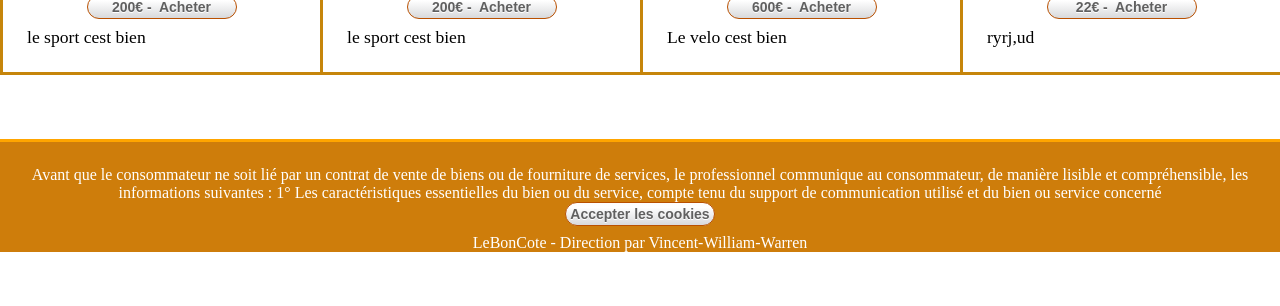
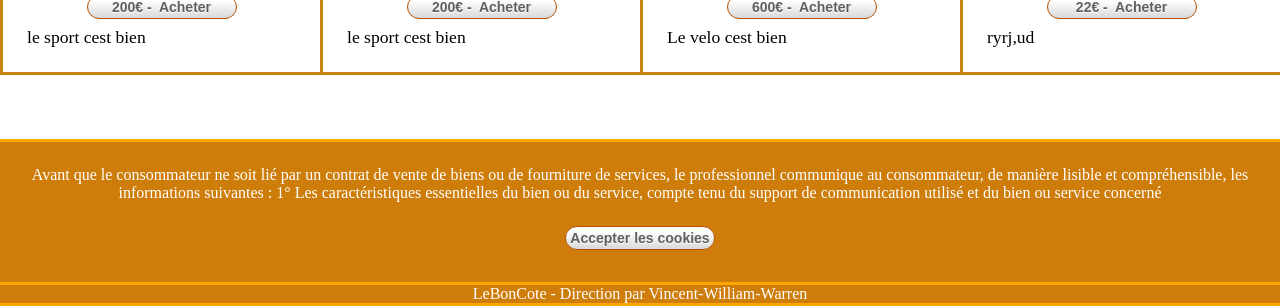
Before and after one commit to Eikoseijolo/Leboncote, a PHP site: page / in a window 1280 px wide. Shown: the part 568-874 px from the top of the page. Before the commit the page ends 820 px from the top, so only its background shows below. Run offline with PHP 8.4, Linux system fonts and the light colour scheme; data comes from the database, SQL or seed files in the repository.

Commit message:
Mise à jours css et correction bug ajout

```diff
--- a/ECF/index.php
+++ b/ECF/index.php
@@ -8,6 +8,7 @@
     <meta name="description" content="ECF, creation d'un site web pour vendre des objets">
     <link rel="stylesheet" href="./webfiles/css/style.css">
     <title>Leboncote vente item</title>
+    <link rel="shortcut icon" href="SRC/img/logo.png" type="image/x-icon">
 </head>
 
 <body>
--- a/ECF/webfiles/css/style.css
+++ b/ECF/webfiles/css/style.css
@@ -120,7 +120,6 @@ main h1{
 }
 .cardf h1{
   color: #FCFCFC;
-  font-family: sans-serif;
   text-transform: uppercase;
 }
 
@@ -168,9 +167,13 @@ footer{
     text-align: center;
     font-size: 1rem;
 }
-#barname{
-  border-top: solid 3px orange;
-  border-bottom: solid 3px orange;
+.footform{
+  padding-top: 1.5rem;
+  padding-bottom: 1.5rem;
+}
+.footp{
+  border-top:solid .1875rem orange;
+  border-bottom:solid .1875rem orange;
 }
 .buttonCookie {
   padding-top: 1.5rem;
--- a/ECF/webfiles/php/views/footer.php
+++ b/ECF/webfiles/php/views/footer.php
@@ -9,11 +9,11 @@
     } else { ?>
         <div>
             <p>Avant que le consommateur ne soit lié par un contrat de vente de biens ou de fourniture de services, le professionnel communique au consommateur, de manière lisible et compréhensible, les informations suivantes : 1° Les caractéristiques essentielles du bien ou du service, compte tenu du support de communication utilisé et du bien ou service concerné </p>
-            <form action="../../cookie.php" method="POST">
+            <form class = "footform" action="#" method="POST">
                 <button type="submit">Accepter les cookies</button>
             </form>
         </div>
     <?php } ?>
 
-    <p>LeBonCote - Direction par Vincent-William-Warren</p>
+    <p class = "footp">LeBonCote - Direction par Vincent-William-Warren</p>
 </footer>
```
Also changed, not shown: ECF/webfiles/cookie.php (+0 -7 lines), ECF/src/img/logo.png (added).
